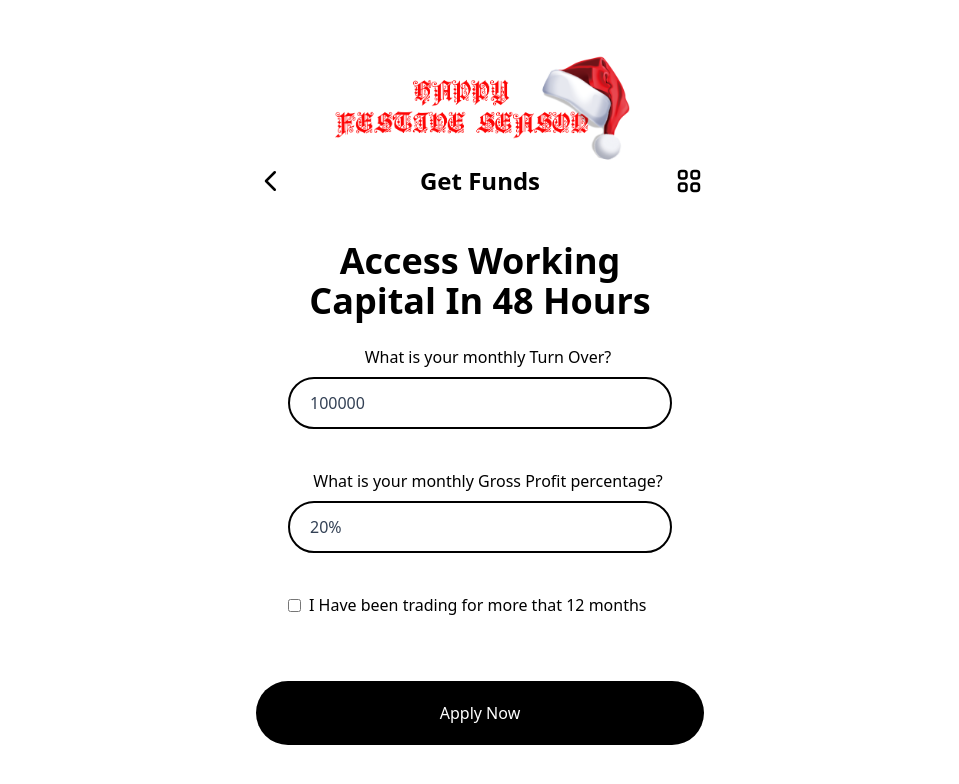
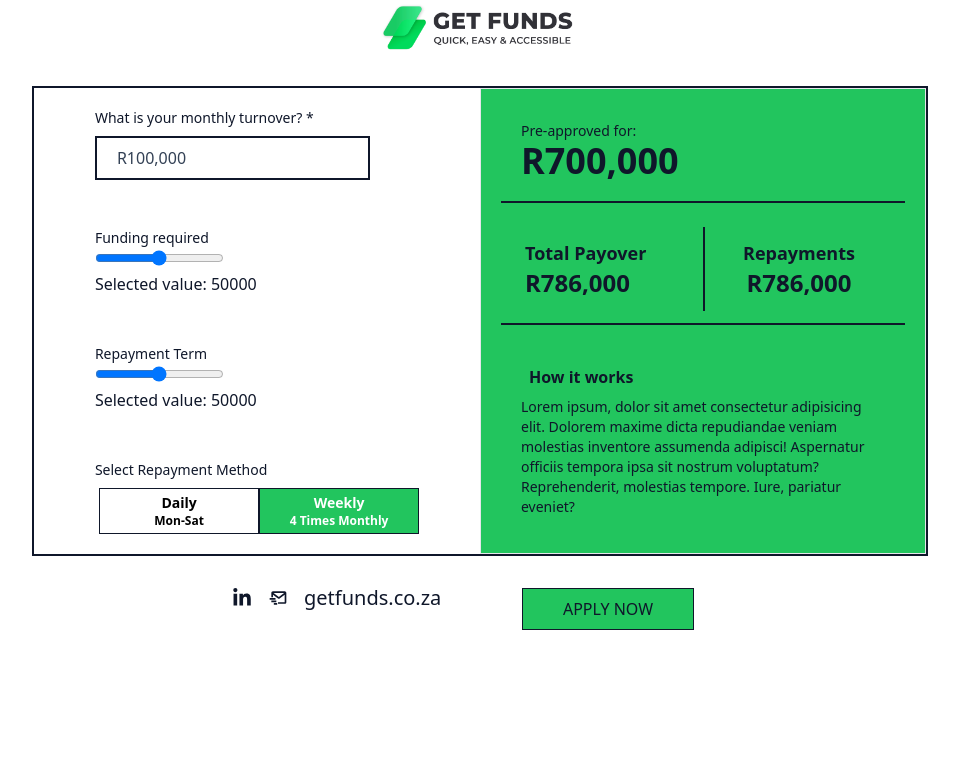
Before and after one commit to grahamusai/getfunds, a Next.js app: page / in a window 1280 px wide. Shown: the top 784 px of the page, without its empty margins (160-1119 px from the left). Built offline with nearby package versions, Linux system fonts and the light colour scheme.

Commit message:
Added sliders

```diff
--- a/src/app/congrats/page.tsx
+++ b/src/app/congrats/page.tsx
@@ -3,11 +3,17 @@ import Link from "next/link";
 import Slider from "../components/slider";
 import Slider2 from "../components/slider2";
 import { useGlobalState } from "../libs/global_state";
+import { useState } from "react";
 import { round } from "../libs/helpers";
 import Switcher from "../components/switcher";
 import InputSwitcher from "../components/input_switcher";
 import FundingInput from "../components/funding_input";
 import Image from "next/image";
+import { FaLinkedinIn } from "react-icons/fa";
+import { BiMailSend } from "react-icons/bi";
+import { BiLinkExternal } from "react-icons/bi";
+
+
 
 
 const Congrats = () => {
@@ -35,6 +41,13 @@ const Congrats = () => {
     }
   };
 
+  const [rangeValue, setRangeValue] = useState(50000);
+
+// @ts-ignore
+  const handleRangeChange = (event) => {
+    setRangeValue(event.target.value);
+  };
+
   const calculateRepayAmount = () => {
     const totalDays = [0, 0, 75, 100, 125, 150, 175, 200, 225, 250, 275, 300];
     const totalWeeks = [0, 0, 12, 16, 20, 24, 28, 32, 36, 40, 44, 48];
@@ -54,7 +67,14 @@ const Congrats = () => {
 
   return (
     <div className="mx-4 sm:mx-8 md:mx-16 lg:mx-32 xl:mx-48 text-slate-900">
-
+      <div className="flex justify-center">
+            <Image
+              src="/images/logo.png"
+              alt="festive"
+              height={200}
+              width={200}
+            />
+          </div>
       <h1 className="text-center font-extrabold text-4xl mt-3">Cash Advance Calculator</h1>
       <div className="mx-auto bg-white mt-8 border border-2 border-slate-900">
         <div className="flex flex-col sm:flex-row ">
@@ -62,7 +82,7 @@ const Congrats = () => {
         <div className="w-full sm:w-1/2 bg-white mx-auto flex justify-center  p-5">
           <div>
             <div className="mb-12">
-            <h1 className="text-sm">What is your monthly turnover? <span className="text-red">*</span> </h1>
+            <h1 className="text-sm">What is your monthly turnover? <span className="text-red">*</span></h1>
             <input
             type="number"
             name="turnover"
@@ -73,7 +93,16 @@ const Congrats = () => {
 
             <div className="mb-12">
               <h1 className="text-sm">Funding required</h1>
-              <p>*insert slider</p>
+              <input
+              type="range"
+              min="0"
+              max="100000"
+              step="10000"
+              value={rangeValue}
+              onChange={handleRangeChange}
+              className="bg-green-500"
+            />
+            <p>Selected value: {rangeValue}</p>
             </div>
 
             <div className="mb-12">
@@ -114,13 +143,33 @@ const Congrats = () => {
           </div>
         </div>
       </div>
-      <div className="flex items-center justify-center ">
-            <button
-              className="border border-slate-900 border-1 bg-green-500 mt-3 px-10 py-3 text-slate-900 flex items-center justify-center"
+      <div className="mx-4 sm:mx-8 md:mx-16 lg:mx-32 xl:mx-48 text-slate-900">
+        <div className="flex flex-col sm:flex-row ">
+          {/* first Column */}
+          <div className="flex w-full sm:w-1/2  py-7 text-xl">
+            <div className="px-2 py-1">
+              <FaLinkedinIn />
+            </div>
+            <div  className="px-2 py-1">
+              <BiMailSend />
+            </div>
+
+            <div  className="px-2 ">
+              <h2>getfunds.co.za</h2>
+            </div>
+          </div>
+          {/* first Column */}
+          <div className="w-full sm:w-1/2 flex justify-center py-3">
+          <button
+              className="border border-slate-900 border-1 bg-green-500 mt-5 px-10 py-2 text-slate-900 flex items-center justify-center"
               type="button"
             >
               APPLY NOW
             </button>
+          </div>
+        </div>
+      </div>
+        <div className="flex items-center justify-center ">
 
           </div>
     </div>
--- a/src/app/libs/global_state.tsx
+++ b/src/app/libs/global_state.tsx
@@ -26,7 +26,7 @@ export const useGlobalState = create<GlobalState>((set) => ({
   setNeededAmount: (value: number) => set({ neededAmount: value }),
   duration: 0,
   setDuration: (value: number) => set({ duration: value }),
-  frequency: "weekly",
+  frequency: "daily",
   setFrequency: (value: string) => set({ frequency: value }),
   useSlider: true,
   setUseSlider: (value: boolean) => set({ useSlider: value }),
--- a/src/app/page.tsx
+++ b/src/app/page.tsx
@@ -1,89 +1,195 @@
 "use client";
-import Navbar from "./components/Navbar";
+import Link from "next/link";
+import Slider from "./components/slider";
+import Slider2 from "./components/slider2";
+import { useGlobalState } from "./libs/global_state";
+import { useState } from "react";
+import { round } from "./libs/helpers";
+import Switcher from "./components/switcher";
+import InputSwitcher from "./components/input_switcher";
+import FundingInput from "./components/funding_input";
+import Image from "next/image";
+import { FaLinkedinIn } from "react-icons/fa";
+import { BiMailSend } from "react-icons/bi";
+import { BiLinkExternal } from "react-icons/bi";
 
-import Link from "next/link";
-import { useGlobalState } from "./libs/global_state";
-import Image from "next/image";
 
-export default function Home() {
-  const { setTurnOver, setGrossProfit, turnOver, grossProfit } =
-    useGlobalState();
+
+
+const Congrats = () => {
+  const {
+    grossProfit,
+    turnOver,
+    neededAmount,
+    duration,
+    frequency,
+    useSlider,
+  } = useGlobalState();
+
+  const repaymentAmount = (grossProfit: number, duration: number) => {
+    return grossProfit * duration;
+  };
+  const maxAmount = turnOver * 0.7;
+  const interest = 0.075;
+
+  const calculateTotalPay = () => {
+    const interestRates = [0, 0, 0, 12, 16, 18, 21, 23, 25, 28, 30, 27.5, 3.0];
+
+    if (duration >= 3 && duration <= 10) {
+      const interestRate = interestRates[duration];
+      return neededAmount + (neededAmount * interestRate) / 100;
+    }
+  };
+
+  const [rangeValue, setRangeValue] = useState(50000);
+
+// @ts-ignore
+  const handleRangeChange = (event) => {
+    setRangeValue(event.target.value);
+  };
+
+  const [rangeValue2, setRangeValue2] = useState(50000);
+
+// @ts-ignore
+  const handleRangeChange2 = (e) => {
+    setRangeValue2(e.target.value);
+  };
+
+  const calculateRepayAmount = () => {
+    const totalDays = [0, 0, 75, 100, 125, 150, 175, 200, 225, 250, 275, 300];
+    const totalWeeks = [0, 0, 12, 16, 20, 24, 28, 32, 36, 40, 44, 48];
+
+    const totalPayOver = calculateTotalPay() || 0;
+
+    if (frequency === "daily") {
+      return totalPayOver / totalDays[duration - 1];
+    }
+
+    if (frequency === "weekly") {
+      return totalPayOver / totalWeeks[duration - 1];
+    }
+
+    return neededAmount;
+  };
+
   return (
-    <main>
-      <div className="w-screen h-screen flex items-center justify-center">
-        <div>
+    <div className="mx-4 sm:mx-8 md:mx-16 lg:mx-32 xl:mx-48 text-slate-900">
       <div className="flex justify-center">
             <Image
-              src="/images/festive.png"
+              src="/images/logo.png"
               alt="festive"
-              height={300}
-              width={300}
+              height={200}
+              width={200}
             />
           </div>
-          <Navbar />
-          <div className="text-center max-w-md mx-auto mt-3 p-8 bg-opacity-10">
-            <h1 className="text-4xl mb-6 font-bold text-center">
-              Access Working Capital In 48 Hours
-            </h1>
-            <div className=" space-y-10">
+      <h1 className="text-center font-extrabold text-4xl sm:hidden md:hidden lg:hidden mt-3">Cash Advance Calculator</h1>
+      <div className="mx-auto bg-white mt-8 border border-2 border-slate-900">
+        <div className="flex flex-col sm:flex-row ">
+        {/* First Column */}
+        <div className="w-full sm:w-1/2 bg-white mx-auto flex justify-center  p-5">
           <div>
-                <label className=" ml-4 mt-4">
-                  What is your monthly Turn Over?
-                </label>
+            <div className="mb-12">
+            <h1 className="text-sm">What is your monthly turnover? <span className="text-red">*</span></h1>
             <input
             type="number"
             name="turnover"
-                  placeholder="100000"
-                  onChange={(e) => {
-                    setTurnOver(parseInt(e.target.value));
-                  }}
-                  className="w-full border-2 border-black px-5 py-3 mt-2 rounded-full bg-transparent placeholder-slate-700 focus:outline-none focus:ring-2 focus:ring-slate-700 focus:shadow-2xl focus:border-transparent duration-100"
-                />
-              </div>
-              <div>
-                <label className=" ml-4">
-                  What is your monthly Gross Profit percentage?
-                </label>
-                <input
-                  type="number"
-                  name="grossProfit"
-                  placeholder="20%"
-                  onChange={(e) => {
-                    setGrossProfit(parseInt(e.target.value));
-                  }}
-                  className="w-full border-2 border-black px-5 py-3 mt-2 rounded-full bg-transparent placeholder-slate-700 focus:outline-none focus:ring-2 focus:ring-slate-700 focus:shadow-2xl focus:border-transparent duration-100"
+            placeholder="R100,000"
+            className=" border-2 border-slate-900 px-5 py-2 mt-2 bg-transparent placeholder-slate-700 focus:outline-none focus:ring-2 focus:ring-slate-700 focus:shadow-2xl focus:border-transparent duration-100"
             />
             </div>
 
-              <div className=" flex gap-2 items-center">
+            <div className="mb-12">
+              <h1 className="text-sm">Funding required</h1>
               <input
-                  type="checkbox"
-                  name="trading"
-                  id="trading"
-                  className="border-2 border-black accent-black "
+              type="range"
+              min="0"
+              max="100000"
+              step="10000"
+              value={rangeValue}
+              onChange={handleRangeChange}
+              className="bg-green-500"
             />
-                <label htmlFor="">
-                  I Have been trading for more that 12 months
-                </label>
+            <p>Selected value: {rangeValue}</p>
+            </div>
+
+            <div className="mb-12">
+              <h1 className="text-sm">Repayment Term</h1>
+              <input
+              type="range"
+              min="0"
+              max="100000"
+              step="10000"
+              value={rangeValue2}
+              onChange={handleRangeChange2}
+              className="bg-green-500"
+            />
+             <p>Selected value: {rangeValue2}</p>
+            </div>
+
+            <div className="">
+              <h1 className="text-sm">Select Repayment Method</h1>
+              <Switcher />
             </div>
           </div>
 
-            {/* <button
-          onClick={() => {
-            console.log(turnOver, grossProfit);
-          }}
-          className=" w-full bg-black p-5 text-white rounded-full flex items-center justify-center"
-        >
-          Apply Now
-        </button> */}
+
         </div>
-          <Link href="/congrats">
-            <button className="max-w-md mx-auto mt-8 w-full bg-black p-5 text-white rounded-full flex items-center justify-center">
-              Apply Now
-            </button>
-          </Link>
+
+        {/* Second Column */}
+          <div className="w-full sm:w-1/2 border bg-green-500 px-5 py-3">
+            <div className="border-slate-900 border-b-2 p-5">
+              <h1 className="text-sm">Pre-approved for:</h1>
+              <h1 className="text-4xl  font-bold">R700,000</h1>
+            </div>
+            <div className="flex flex-col sm:flex-row p-3 border-b-2 border-slate-900">
+              <div className=" mt-3 w-full sm:w-1/2 bg-transparent mx-auto p-3">
+                <h1 className="text-lg font-bold">Total Payover</h1>
+                <h2 className="text-2xl font-bold">R786,000</h2>
+              </div>
+              <div className="border-slate-900 border-l-2 text-center mt-3 w-full sm:w-1/2 bg-transparent mx-auto p-3">
+                <h1 className="text-lg font-bold ">Repayments</h1>
+                <h2 className="text-2xl font-bold">R786,000</h2>
               </div>
             </div>
-    </main>
+            <div className="p-5 mt-3">
+              <h1 className="font-bold p-2">How it works</h1>
+              <p className="text-sm">Lorem ipsum, dolor sit amet consectetur adipisicing elit. Dolorem maxime dicta repudiandae veniam molestias inventore assumenda adipisci! Aspernatur officiis tempora ipsa sit nostrum voluptatum? Reprehenderit, molestias tempore. Iure, pariatur eveniet?</p>
+            </div>
+
+          </div>
+        </div>
+      </div>
+      <div className="mx-4 sm:mx-8 md:mx-16 lg:mx-32 xl:mx-48 text-slate-900">
+        <div className="flex flex-col sm:flex-row ">
+          {/* first Column */}
+          <div className="flex w-full sm:w-1/2  py-7 text-xl">
+            <div className="px-2 py-1">
+              <FaLinkedinIn />
+            </div>
+            <div  className="px-2 py-1">
+              <BiMailSend />
+            </div>
+
+            <div  className="px-2 ">
+              <h2>getfunds.co.za</h2>
+            </div>
+          </div>
+          {/* first Column */}
+          <div className="w-full sm:w-1/2 flex justify-center py-3">
+          <button
+              className="border border-slate-900 border-1 bg-green-500 mt-5 px-10 py-2 text-slate-900 flex items-center justify-center"
+              type="button"
+            >
+              APPLY NOW
+            </button>
+          </div>
+        </div>
+      </div>
+        <div className="flex items-center justify-center ">
+
+          </div>
+    </div>
   );
-}
+};
+
+export default Congrats;
```
Also changed, not shown: public/images/logo.png (added), 1 other file (tests, documents, lock files or other folders). Lines whose indentation alone changed are shown as unchanged.
